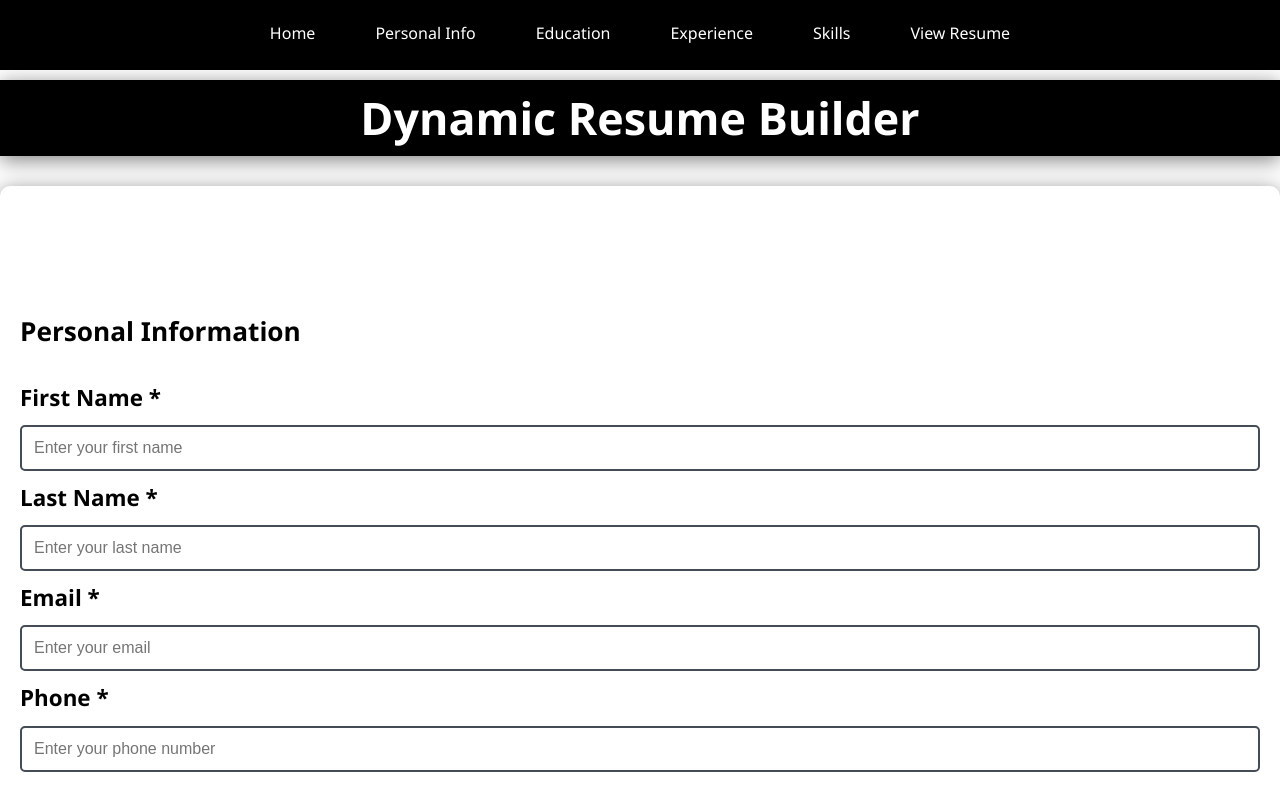
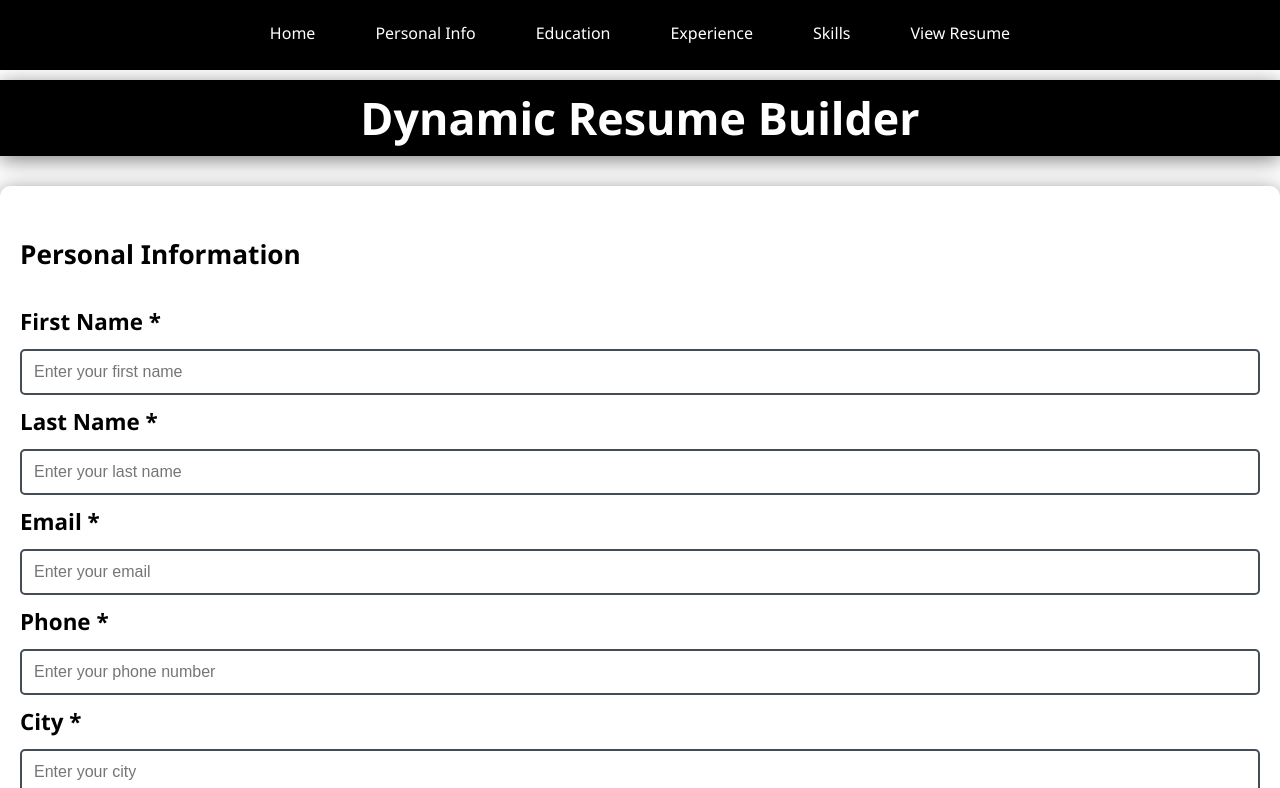
Before and after one commit to konain611/dynamic-resume-builder, a Next.js app: page / in a window 1280 px wide. Shown: the top 788 px of the page. Built offline with nearby package versions, Linux system fonts and the light colour scheme.

Commit message:
Added Responsivness

```diff
--- a/src/app/components/PersonalInfo.tsx
+++ b/src/app/components/PersonalInfo.tsx
@@ -20,8 +20,7 @@ interface PersonalInfoProps {
 const PersonalInfo: React.FC<PersonalInfoProps> = ({ formData, handleChange }) => {
   return (
     <div id="personal-info" className="form-group">
-      <br></br>
-      <br></br>
+
       <h3>Personal Information</h3>
 
         <label htmlFor="fname">First Name *</label>
--- a/src/app/globals.css
+++ b/src/app/globals.css
@@ -370,24 +370,39 @@ button:active,
   /* Navbar */
   .navbar {
     flex-direction: row;
-    height: 15px;
-    padding: 3px;
-    gap: 2px;
+    height: 25px;
+    padding: 4px;
+    gap: 8px;
+    font-size: 0.7rem;
   }
 
   .navbar a {
-    padding: 3px 6px;
+    padding: 2px 2px;
   }
 
+  .skillTag {
+
+    padding: 2px 3px;
+    border-radius: 5px;
+    margin: 3px;
+    font-size: 0.7rem;
+  }
+
+  .selectedSkills {
+    display: flex;
+    flex-wrap: wrap;
+    gap: 8px;
+    margin-top: 10px;
+  }
 
   /* Container */
   .container {
-    max-width: 100%;
+    max-width: 90%;
     padding: 10px;
   }
 
   .title {
-    font-size: 2.2rem;
+    font-size: 1.5rem;
     margin-top: 50px;
   }
 
@@ -417,7 +432,7 @@ button:active,
   }
 
   .gen-cv-btn {
-    width: 100%;
+    width: 60%;
     padding: 12px 24px;
   }
 }
```
